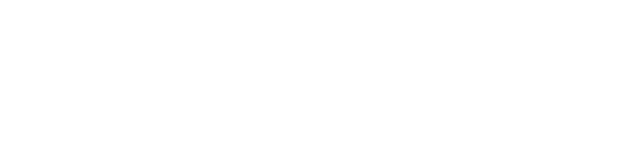
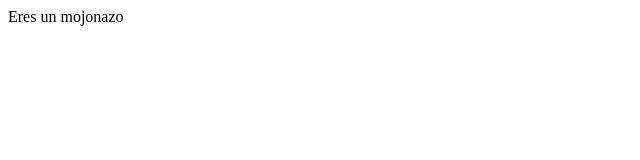
Before and after one commit to chapi1973/PruebaRepositorio, a plain HTML site: page index.html in a window 1280 px wide. Shown: the whole page, without its empty margins (0-640 px from the left). Drawn offline with Linux system fonts and the light colour scheme.

Commit message:
Update index.html
El chapi te updatea

```diff
--- a/index.html
+++ b/index.html
@@ -6,5 +6,6 @@
 </head>
 
 <body>
+Eres un mojonazo
 </body>
 </html>
```
